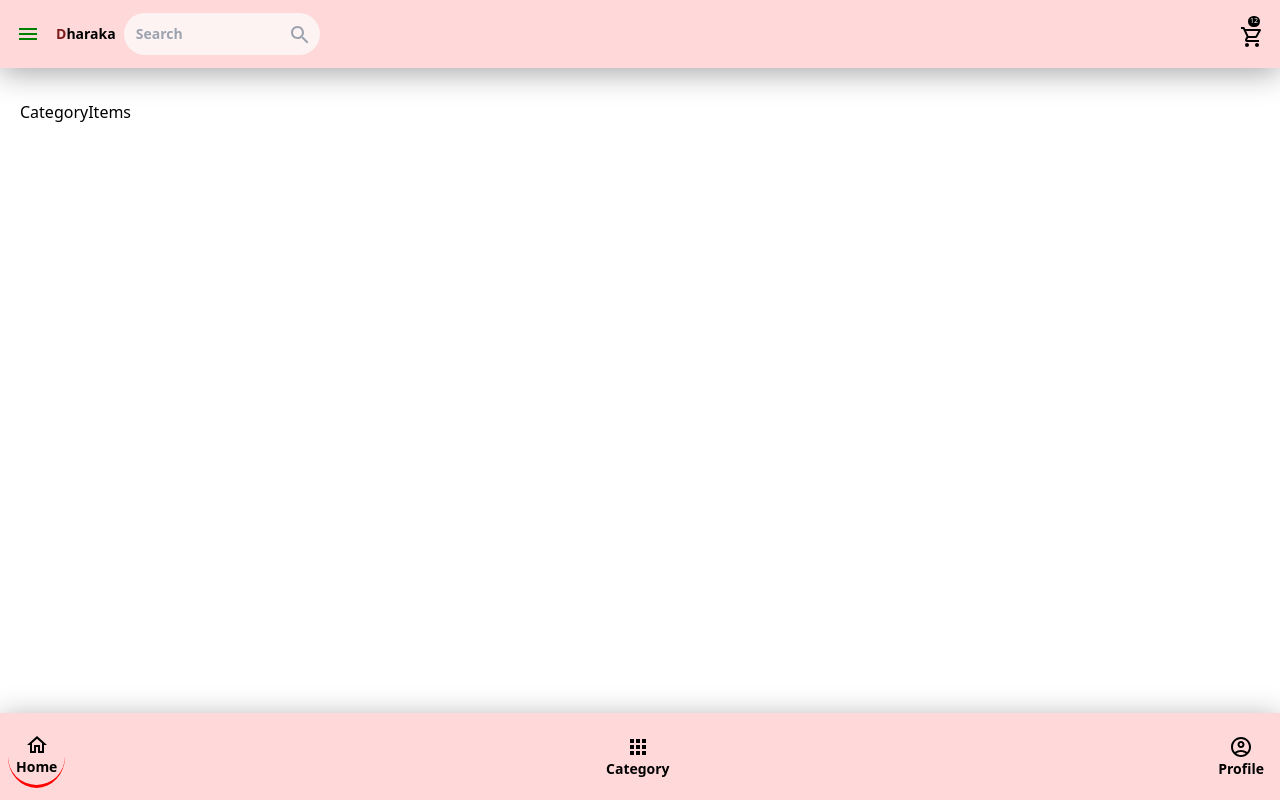
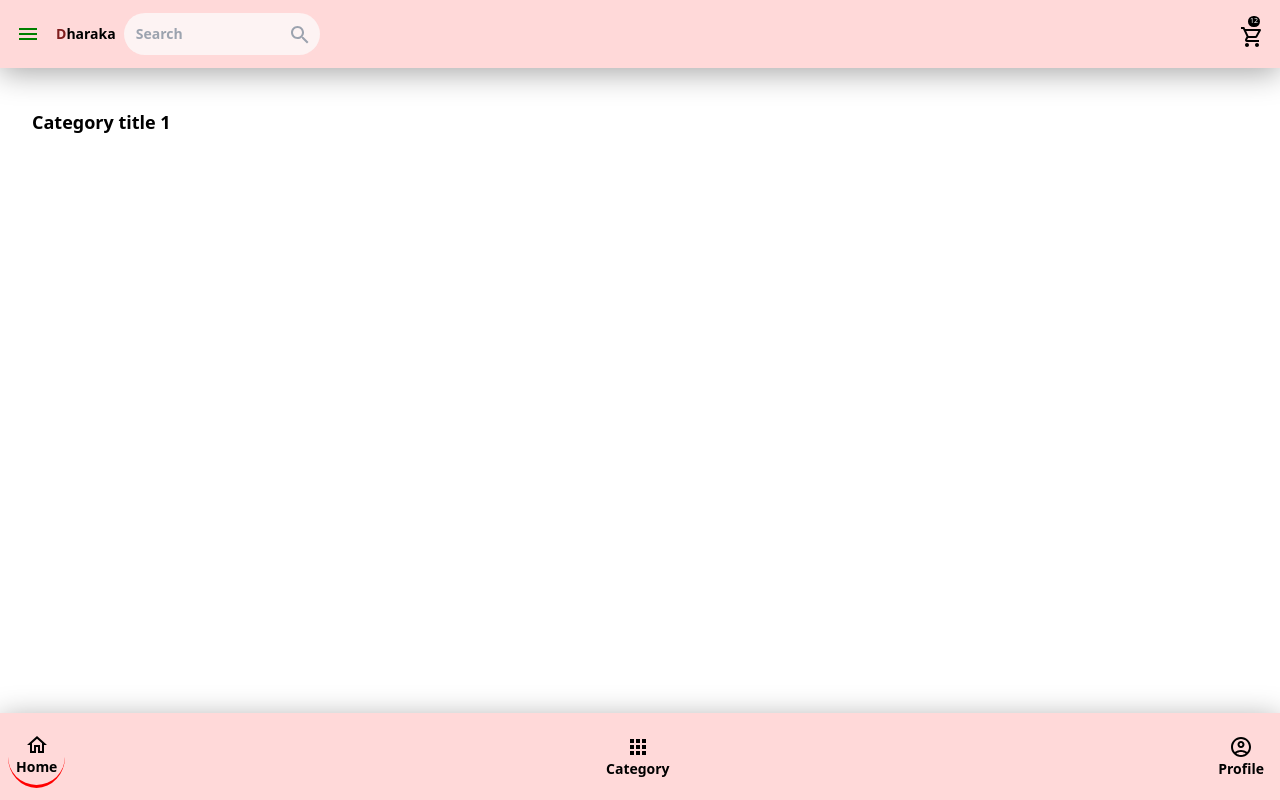
Before and after one commit to DHARAKA-METH/e-commerce-app-react, a React (Create React App) app: page /category/Category1 in a window 1280 px wide. Built offline with nearby package versions, Linux system fonts and the light colour scheme.

Commit message:
category update

```diff
--- a/src/Pages/CategoryItems/CategoryItems.js
+++ b/src/Pages/CategoryItems/CategoryItems.js
@@ -1,14 +1,20 @@
 import { useSelector } from "react-redux"
+import { useParams } from "react-router-dom"
 // import { CategorySelector } from "../../Store/ReduxSlice/CategorySlice"
 
 
 
 const CategoryItems = () => {
+  const {CategoryId}=useParams();
   const category =useSelector(store=>store.category)
+  const [CategoryTitle]=category.filter(ele=>ele.id===CategoryId)
+  console.log('Category title',CategoryTitle)
   console.log(category)
   return (
     <div className="px-5 py-[100px]  w-full h-screen overflow-y-scroll">
-      CategoryItems
+      <h1 className="ml-3 font-bold text-lg mt-2 mb-3 ">
+      {CategoryTitle.title}
+      </h1>
     </div>
   )
 }
```
